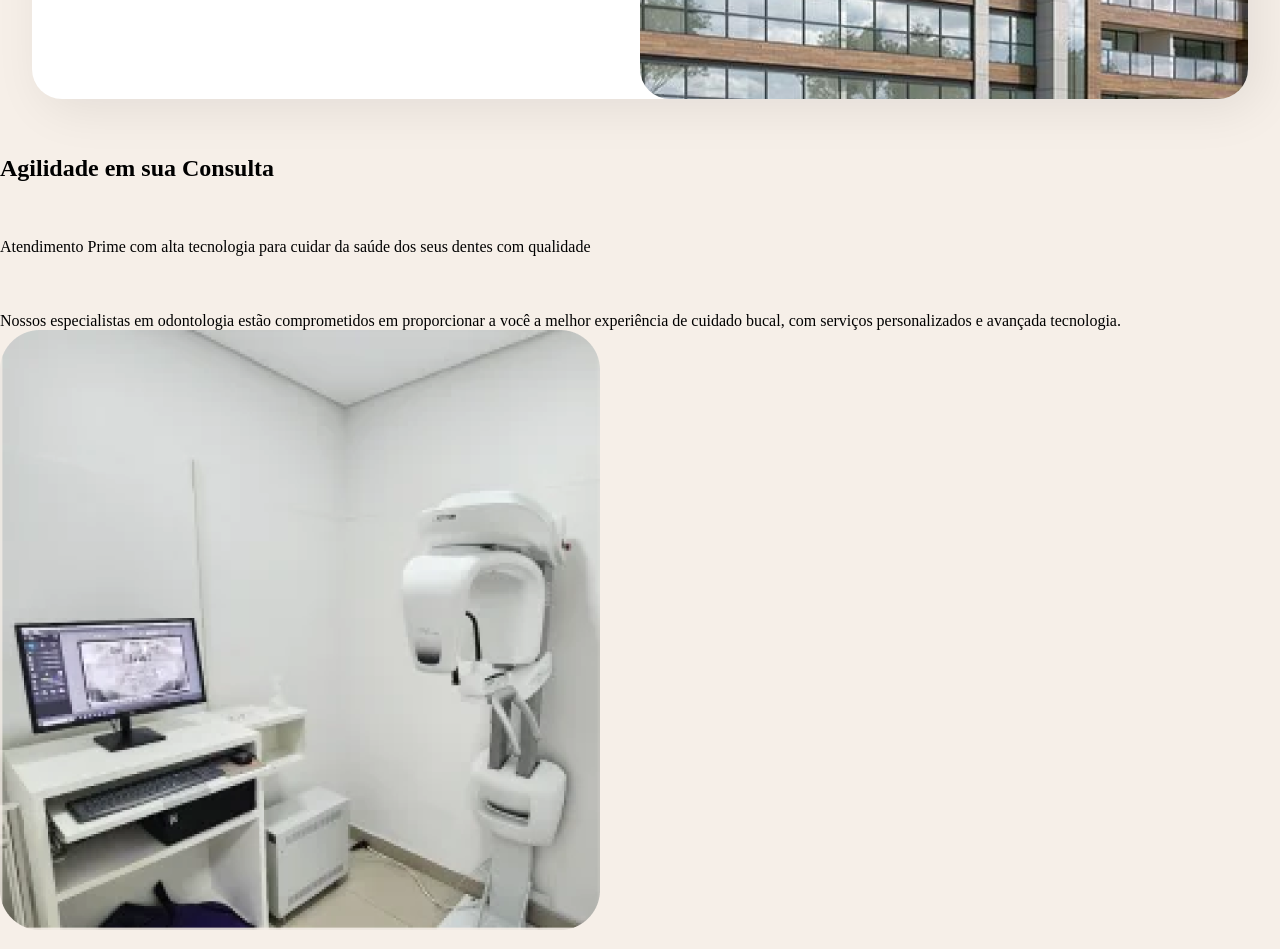
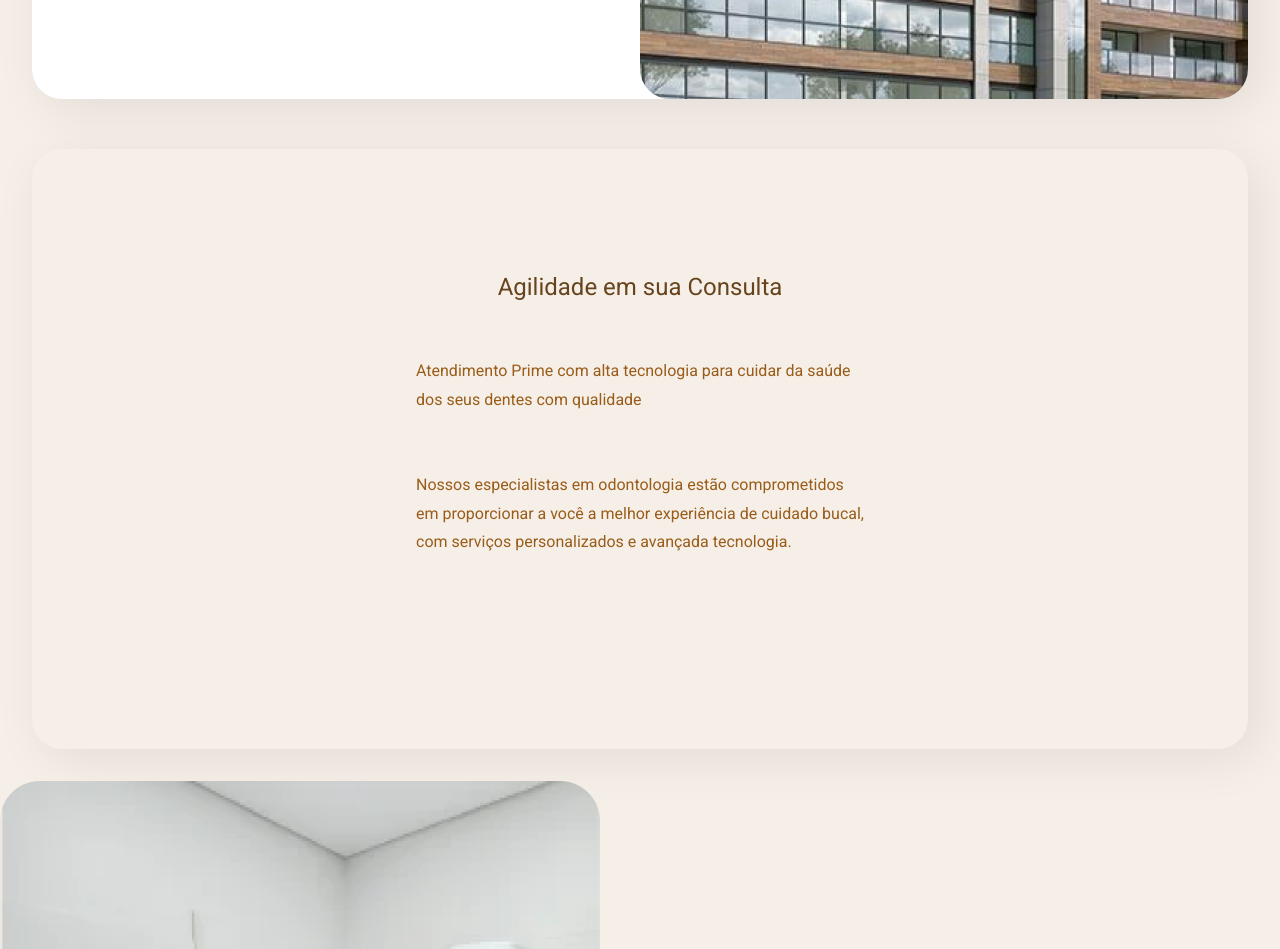
Before and after one commit to Sfayter/AdaptaOdonto, a React (Create React App) app: page / in a window 1280 px wide. Shown: the part 2140-3089 px from the top of the page. Built offline with nearby package versions, Linux system fonts and the light colour scheme.

Commit message:
agendamento

```diff
--- a/src/pages/LandingPage/index.jsx
+++ b/src/pages/LandingPage/index.jsx
@@ -58,7 +58,6 @@ export default function LandingPage() {
                 <h1>Agilidade em sua Consulta</h1>
                 <p>Atendimento Prime com alta tecnologia para cuidar da saúde dos seus dentes com qualidade</p>
                 <p>Nossos especialistas em odontologia estão comprometidos em proporcionar a você a melhor experiência de cuidado bucal, com serviços personalizados e avançada tecnologia.</p>
-
             </section>
             <section className='tratamentos'>
                 <div>
--- a/src/pages/LandingPage/style.scss
+++ b/src/pages/LandingPage/style.scss
@@ -178,6 +178,26 @@
             }
         }
     }
+    .agendamento{
+        text-align: center;
+        border-radius: 30px;
+        width: 95%;
+        height: 600px;
+        margin: 50px auto;
+        box-shadow: 10px 10px 50px rgba(0, 0, 0, 0.08);
+        margin-bottom: 4vh;
+        padding: 100px 30%;
+        font-family: 'roboto', sans-serif;
+        h1{
+            color: #67441D;
+            font-weight: 400;
+        }
+        p{
+            color: #995C19;
+            text-align: left;
+            line-height: 180%;
+        }
+    }
     .checkup {
         background-color: #B57F44;
         border-radius: 50px;
```
